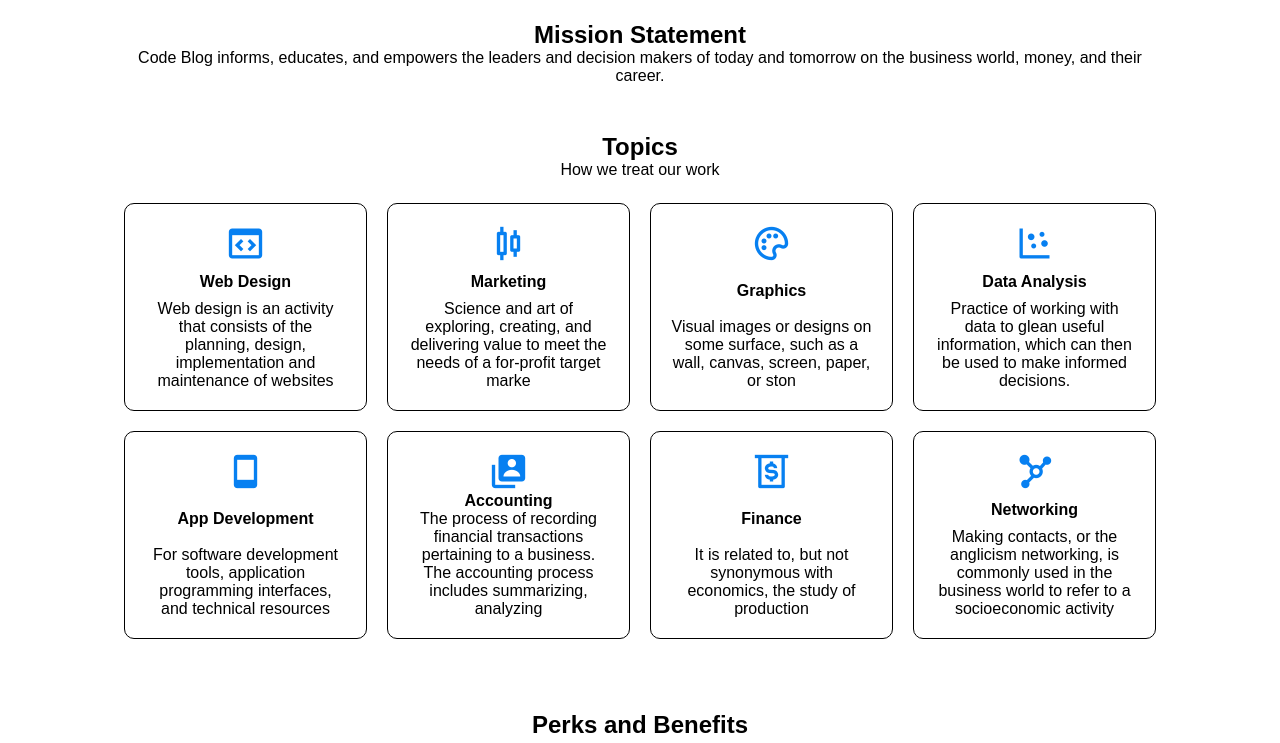
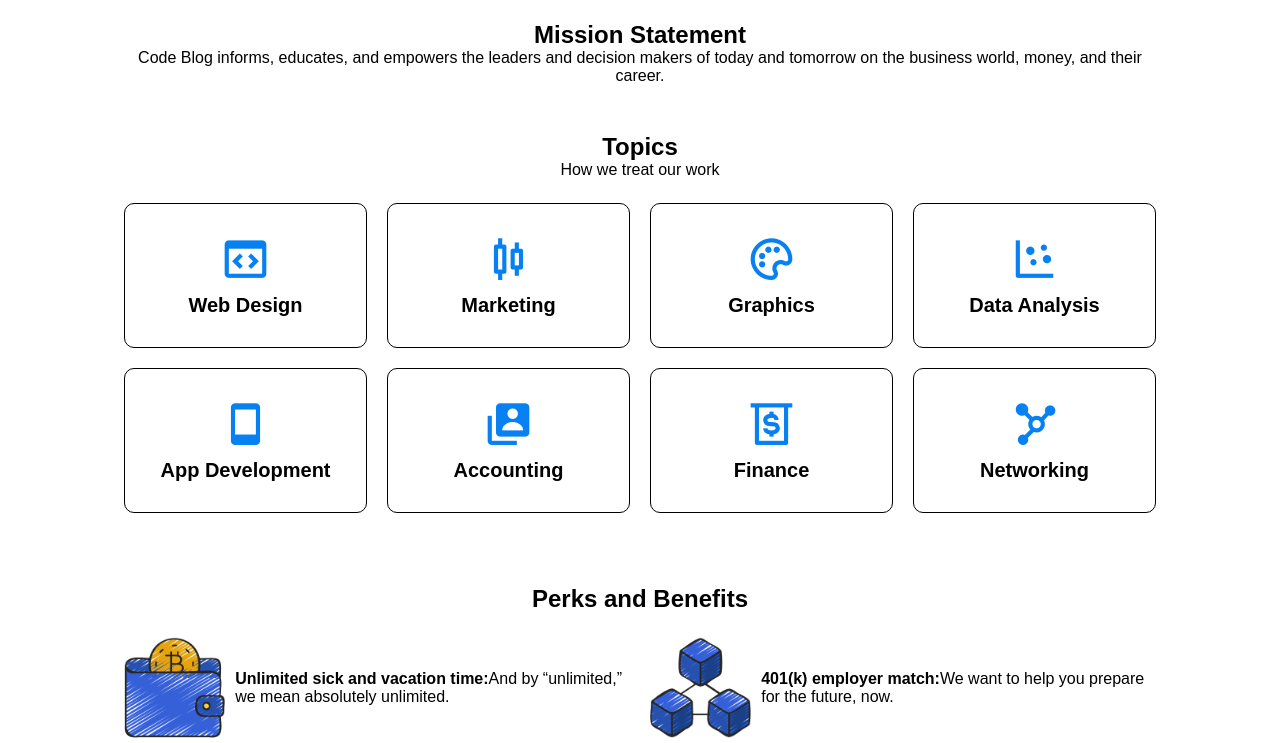
Before and after one commit to HumbertoSandoval25/PreEntreg3Sandoval, a website: page about.html in a window 1280 px wide. Shown: the part 57-800 px from the top of the page. Drawn offline with nearby package versions, Linux system fonts and the light colour scheme.

Commit message:
Adding last details

```diff
--- a/about.html
+++ b/about.html
@@ -50,42 +50,34 @@
                 <div class="card">
                     <i class='bx bx-code-block'></i>
                     <h4>Web Design</h4>
-                    <p>Web design is an activity that consists of the planning, design, implementation and maintenance of websites</p>
                 </div>
                 <div class="card">
                     <i class='bx bx-candles'></i>
                     <h4>Marketing</h4>
-                    <p>Science and art of exploring, creating, and delivering value to meet the needs of a for-profit target marke</p>
                 </div>
                 <div class="card">
                     <i class='bx bx-palette' ></i>
                     <h4>Graphics</h4>
-                    <p>Visual images or designs on some surface, such as a wall, canvas, screen, paper, or ston</p>
                 </div>
                 <div class="card">
                     <i class='bx bx-scatter-chart'></i>
                     <h4>Data Analysis</h4>
-                    <p>Practice of working with data to glean useful information, which can then be used to make informed decisions.</p>
                 </div>
                 <div class="card">
                     <i class='bx bx-mobile'></i>
                     <h4>App Development</h4>
-                    <p>For software development tools, application programming interfaces, and technical resources</p>
                 </div>
                 <div class="card">
                     <i class='bx bxs-user-account'></i>
                     <h4>Accounting</h4>
-                    <p>The process of recording financial transactions pertaining to a business. The accounting process includes summarizing, analyzing</p>
                 </div>
                 <div class="card">
                     <i class='bx bx-money-withdraw'></i>
                     <h4>Finance</h4>
-                    <p>It is related to, but not synonymous with economics, the study of production</p>
                 </div>
                 <div class="card">
                     <i class='bx bxs-network-chart' ></i>
                     <h4>Networking</h4>
-                    <p>Making contacts, or the anglicism networking, is commonly used in the business world to refer to a socioeconomic activity</p>
                 </div>
             </div>
         </section>
--- a/scss/contenido/_about.scss
+++ b/scss/contenido/_about.scss
@@ -16,18 +16,22 @@
 .card{
     display: flex;
     flex-direction: column;
-    justify-content: space-between;
     align-items: center;
+    justify-content: center;
     text-align: center;
-    padding: 2rem;
+    padding: 3rem;
     border: 1px solid black;
     border-radius: 10px;
+    cursor: pointer;
 
     i{
-        font-size: 4rem;
+        font-size: 5rem;
         color: $first-color;
     }
-
+    h4{
+        margin-top: 1rem;
+        font-size: 2rem;
+    }
     &:hover{
         transform:scale(1.05)
     }
--- a/scss/contenido/_blog.scss
+++ b/scss/contenido/_blog.scss
@@ -61,6 +61,9 @@
         grid-template-columns: repeat(3,1fr);
         padding: 0 10rem;
     }
+    img{
+        cursor: pointer;
+    }
 }
 .search-blog__form{
     position: relative;
```
Also changed, not shown: css/styles.css.
